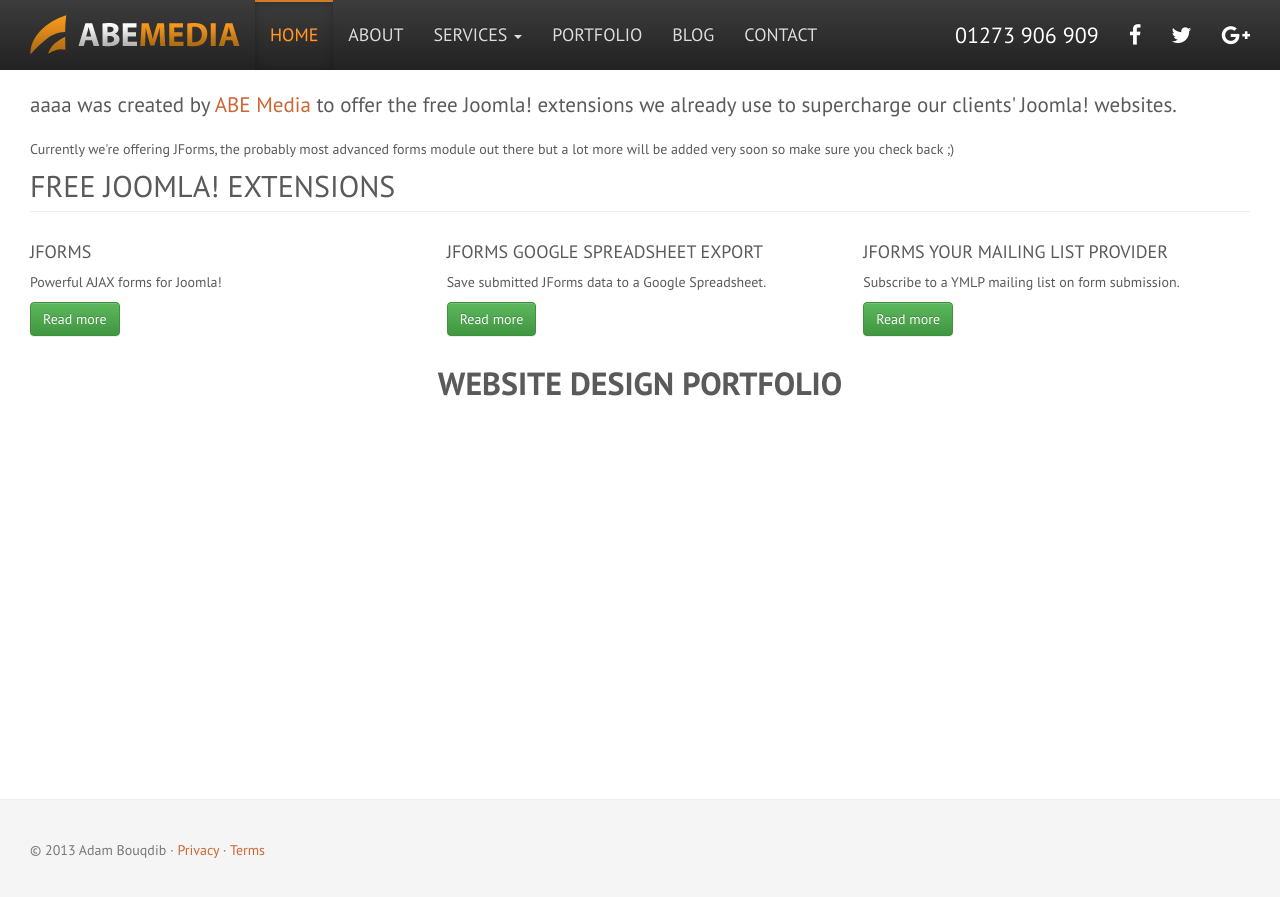
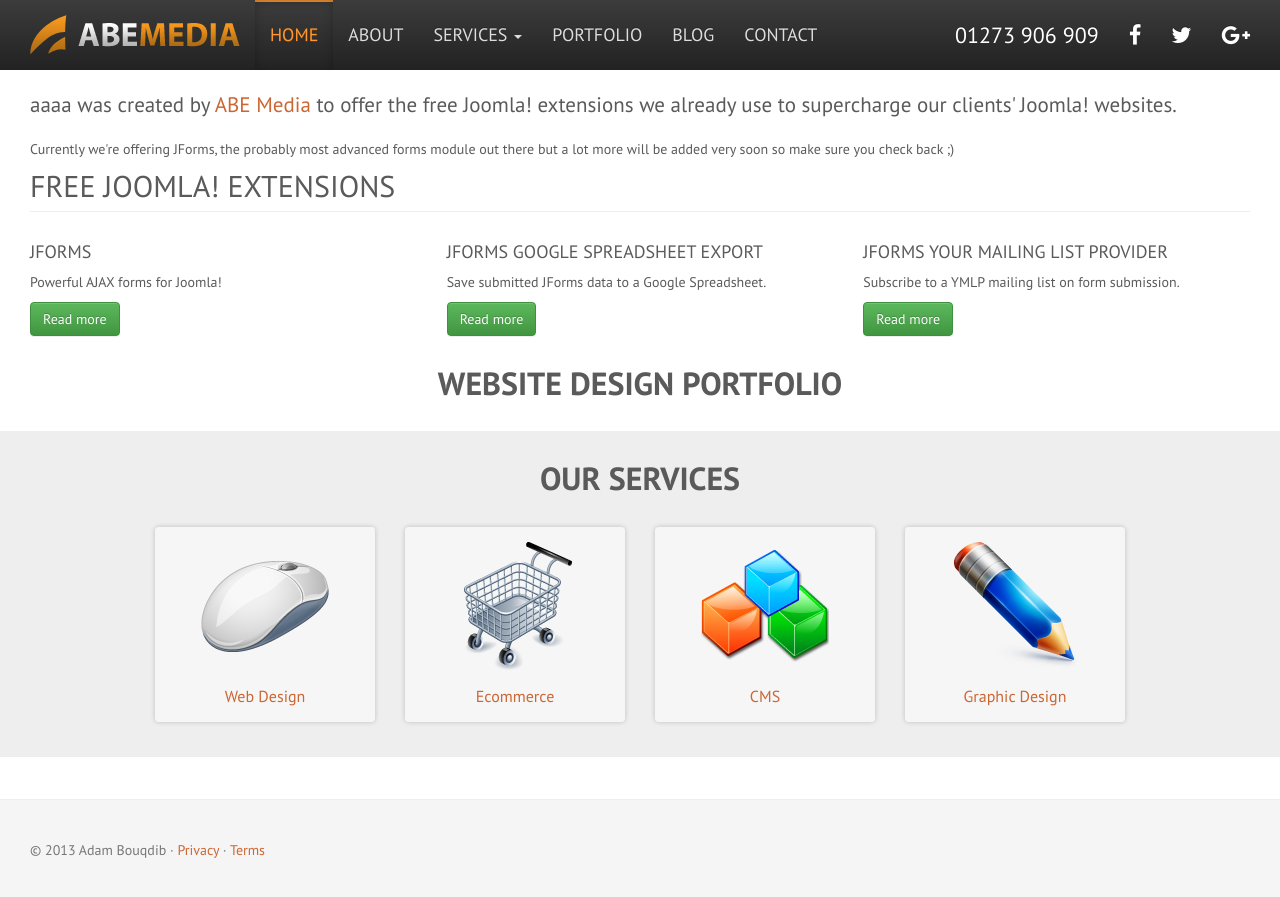
Before and after one commit to abemedia/abemedia.github.io, a Jekyll site: the page built from index.html, in a window 1280 px wide. Shown: the top 897 px of the page. Built offline with Jekyll 4.4.1, drawn with Linux system fonts in a browser that asks for light colours; nearby versions of some CDN libraries.

Commit message:
Update index.html

```diff
--- a/index.html
+++ b/index.html
@@ -8,10 +8,15 @@
     changefreq: monthly
     lastmod: 2013-11-09T7:30:00
 bottom:
+-
     content: portfolio
     params:
         title: Website Design Portfolio
         count: 6
+-
+    content: services
+    params:
+        title: Our Services
 ---
 <p class="lead">aaaa was created by <a href="http://www.abemedia.co.uk" target="_blank">ABE Media</a> to offer the free Joomla! extensions we already use to supercharge our clients' Joomla! websites.</p>
 <p>Currently we're offering JForms, the probably most advanced forms module out there but a lot more will be added very soon so make sure you check back ;)</p>
```
